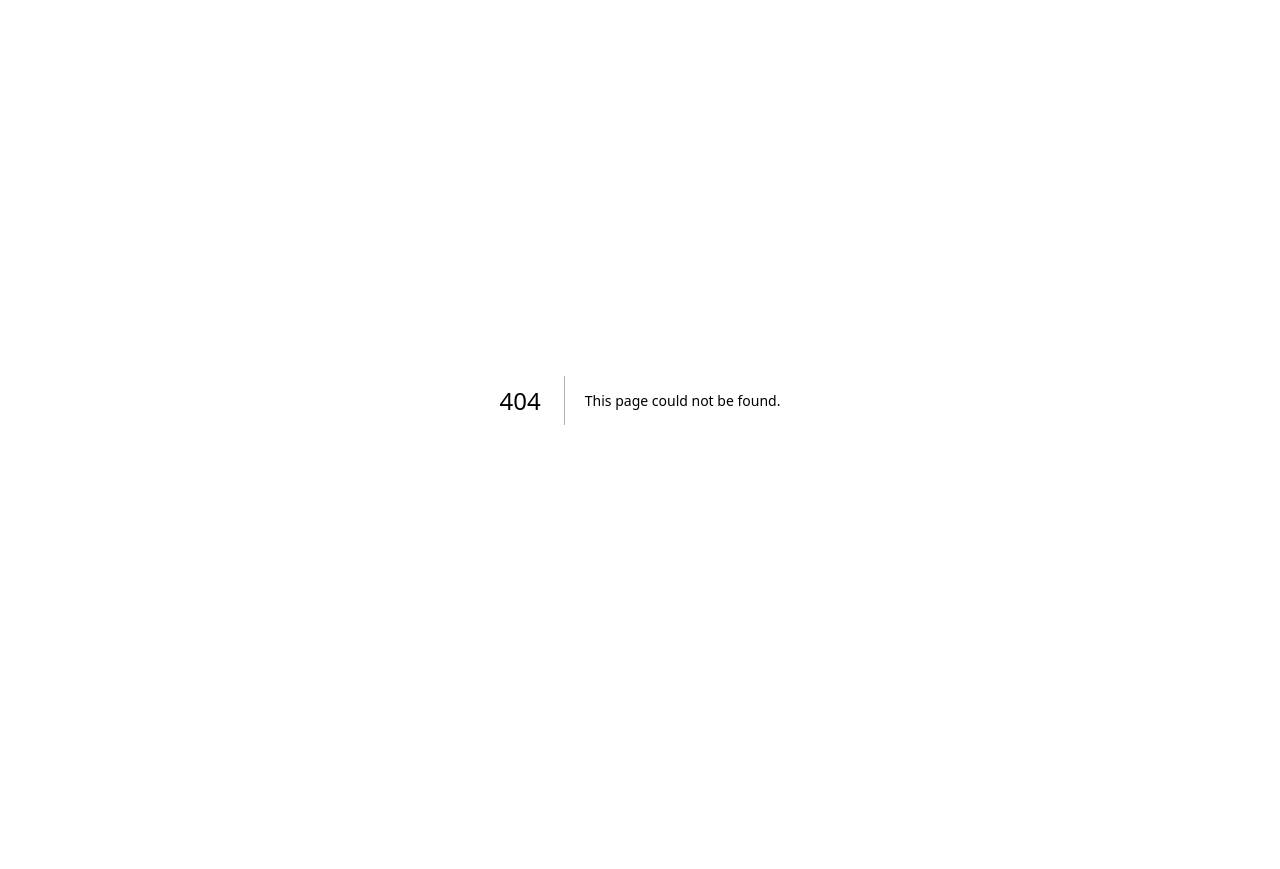
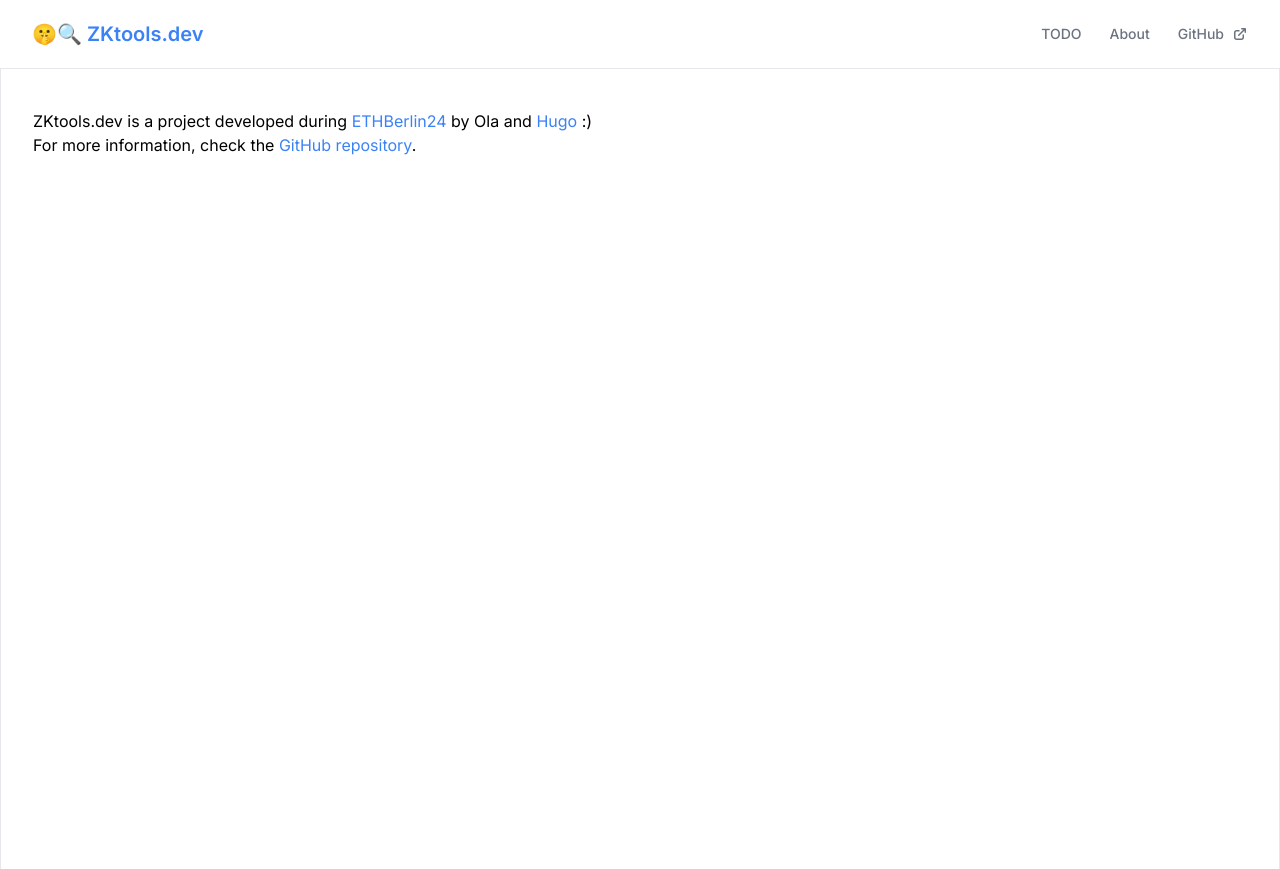
Before and after one commit to Hugoo/zktools.dev, a Next.js app: page /about in a window 1280 px wide. Before the commit this address had no page. Before the commit the page ends 800 px from the top, so only its background shows below. Built offline with nearby package versions, Linux system fonts and the light colour scheme.

Commit message:
Set up the layout and menu and the base stuff

```diff
--- /dev/null
+++ b/src/app/about/page.tsx
@@ -0,0 +1,15 @@
+export default function About() {
+  return (
+    <div>
+      <p>
+        ZKtools.dev is a project developed during{" "}
+        <a href="https://ethberlin.org/">ETHBerlin24</a> by Ola and{" "}
+        <a href="https://hugomasclet.com/">Hugo</a> :)
+      </p>
+      <p>
+        For more information, check the{" "}
+        <a href="https://github.com/Hugoo/zktools.dev">GitHub repository</a>.
+      </p>
+    </div>
+  );
+}
--- a/src/app/globals.css
+++ b/src/app/globals.css
@@ -26,3 +26,21 @@ body {
     text-wrap: balance;
   }
 }
+
+@layer base {
+  h1 {
+    @apply text-2xl;
+  }
+  h2 {
+    @apply text-xl;
+  }
+
+  a {
+    @apply text-blue-500;
+  }
+
+  a:hover {
+    @apply text-blue-700;
+    @apply underline;
+  }
+}
--- a/src/app/layout.tsx
+++ b/src/app/layout.tsx
@@ -1,6 +1,7 @@
 import type { Metadata } from "next";
 import { Inter } from "next/font/google";
 import "./globals.css";
+import NavBar from "@/components/NavBar";
 
 const inter = Inter({ subsets: ["latin"] });
 
@@ -16,7 +17,14 @@ export default function RootLayout({
 }>) {
   return (
     <html lang="en">
-      <body className={inter.className}>{children}</body>
+      <body className={inter.className}>
+        <NavBar />
+        <main id="content">
+          <div className="max-w-[85rem] mx-auto min-h-screen bg-white border-x-gray-200 py-10 px-4 sm:px-6 lg:px-8 xl:border-x dark:bg-neutral-800 dark:border-x-gray-700">
+            {children}
+          </div>
+        </main>
+      </body>
     </html>
   );
 }
--- a/src/app/page.tsx
+++ b/src/app/page.tsx
@@ -1,3 +1,3 @@
 export default function Home() {
-  return <main>Zktools.dev is getting ready for ETHBerlin 24 hackathon.</main>;
+  return <div>Zktools.dev is getting ready for ETHBerlin 24 hackathon.</div>;
 }
--- /dev/null
+++ b/src/components/NavBar/NavBar.tsx
@@ -0,0 +1,91 @@
+import Link from "next/link";
+
+const NavBar: React.FC = () => {
+  return (
+    <header className="flex flex-wrap sm:justify-start sm:flex-nowrap z-50 w-full bg-white border-b border-gray-200 text-sm py-3 sm:py-0 dark:bg-neutral-800 dark:border-neutral-700">
+      <nav
+        className="relative max-w-[85rem] w-full mx-auto px-4 sm:flex sm:items-center sm:justify-between sm:px-6 lg:px-8"
+        aria-label="Global"
+      >
+        <div className="flex items-center justify-between">
+          <Link
+            className="flex-none text-xl font-semibold dark:text-white"
+            href="/"
+            aria-label="Brand"
+          >
+            🤫🔍 ZKtools.dev
+          </Link>
+          <div className="sm:hidden">
+            <button
+              type="button"
+              className="hs-collapse-toggle size-9 flex justify-center items-center text-sm font-semibold rounded-lg border border-gray-200 text-gray-800 hover:bg-gray-100 disabled:opacity-50 disabled:pointer-events-none dark:text-white dark:border-neutral-700 dark:hover:bg-neutral-700"
+              data-hs-collapse="#navbar-collapse-with-animation"
+              aria-controls="navbar-collapse-with-animation"
+              aria-label="Toggle navigation"
+            >
+              <svg
+                className="hs-collapse-open:hidden size-4"
+                width="16"
+                height="16"
+                fill="currentColor"
+                viewBox="0 0 16 16"
+              >
+                <path
+                  fillRule="evenodd"
+                  d="M2.5 12a.5.5 0 0 1 .5-.5h10a.5.5 0 0 1 0 1H3a.5.5 0 0 1-.5-.5zm0-4a.5.5 0 0 1 .5-.5h10a.5.5 0 0 1 0 1H3a.5.5 0 0 1-.5-.5zm0-4a.5.5 0 0 1 .5-.5h10a.5.5 0 0 1 0 1H3a.5.5 0 0 1-.5-.5z"
+                />
+              </svg>
+              <svg
+                className="hs-collapse-open:block flex-shrink-0 hidden size-4"
+                width="16"
+                height="16"
+                fill="currentColor"
+                viewBox="0 0 16 16"
+              >
+                <path d="M4.646 4.646a.5.5 0 0 1 .708 0L8 7.293l2.646-2.647a.5.5 0 0 1 .708.708L8.707 8l2.647 2.646a.5.5 0 0 1-.708.708L8 8.707l-2.646 2.647a.5.5 0 0 1-.708-.708L7.293 8 4.646 5.354a.5.5 0 0 1 0-.708z" />
+              </svg>
+            </button>
+          </div>
+        </div>
+        <div
+          id="navbar-collapse-with-animation"
+          className="hs-collapse hidden overflow-hidden transition-all duration-300 basis-full grow sm:block"
+        >
+          <div className="flex flex-col gap-y-4 gap-x-0 mt-5 sm:flex-row sm:items-center sm:justify-end sm:gap-y-0 sm:gap-x-7 sm:mt-0 sm:ps-7">
+            <a
+              className="font-medium text-gray-500 hover:text-gray-400 sm:py-6 dark:text-neutral-400 dark:hover:text-neutral-500"
+              href="#"
+            >
+              TODO
+            </a>
+            <Link
+              href="/about"
+              className="font-medium text-gray-500 hover:text-gray-400 sm:py-6 dark:text-neutral-400 dark:hover:text-neutral-500"
+            >
+              About
+            </Link>
+            <a
+              href="https://github.com/Hugoo/zktools.dev"
+              rel="noopener noreferrer"
+              target="_blank"
+              className="flex items-center gap-x-2 font-medium text-gray-500 hover:text-gray-400 sm:py-6 dark:text-neutral-400 dark:hover:text-neutral-500"
+            >
+              GitHub{" "}
+              <svg
+                xmlns="http://www.w3.org/2000/svg"
+                viewBox="0 0 16 16"
+                fill="currentColor"
+                className="size-4 inline"
+              >
+                <path d="M6.22 8.72a.75.75 0 0 0 1.06 1.06l5.22-5.22v1.69a.75.75 0 0 0 1.5 0v-3.5a.75.75 0 0 0-.75-.75h-3.5a.75.75 0 0 0 0 1.5h1.69L6.22 8.72Z" />
+                <path d="M3.5 6.75c0-.69.56-1.25 1.25-1.25H7A.75.75 0 0 0 7 4H4.75A2.75 2.75 0 0 0 2 6.75v4.5A2.75 2.75 0 0 0 4.75 14h4.5A2.75 2.75 0 0 0 12 11.25V9a.75.75 0 0 0-1.5 0v2.25c0 .69-.56 1.25-1.25 1.25h-4.5c-.69 0-1.25-.56-1.25-1.25v-4.5Z" />
+              </svg>
+            </a>
+          </div>
+        </div>
+      </nav>
+    </header>
+  );
+};
+
+export default NavBar;
--- /dev/null
+++ b/src/components/NavBar/index.ts
@@ -0,0 +1 @@
+export { default } from "./NavBar";
```
Also changed, not shown: 1 other file (tests, documents, lock files or other folders).
